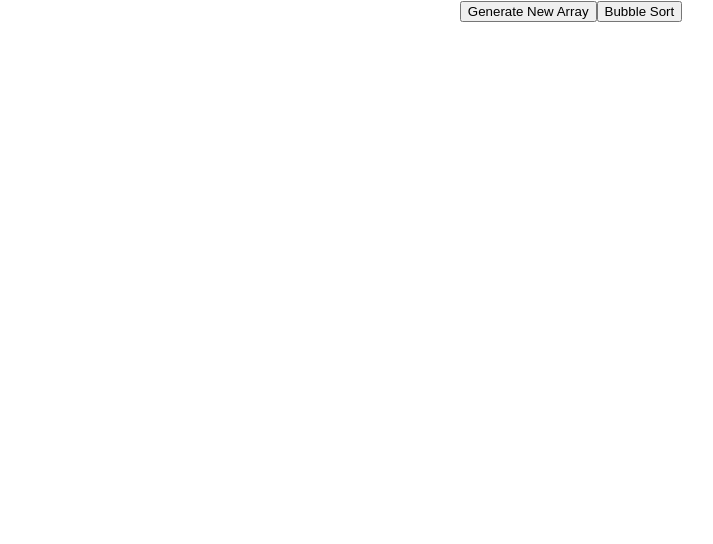
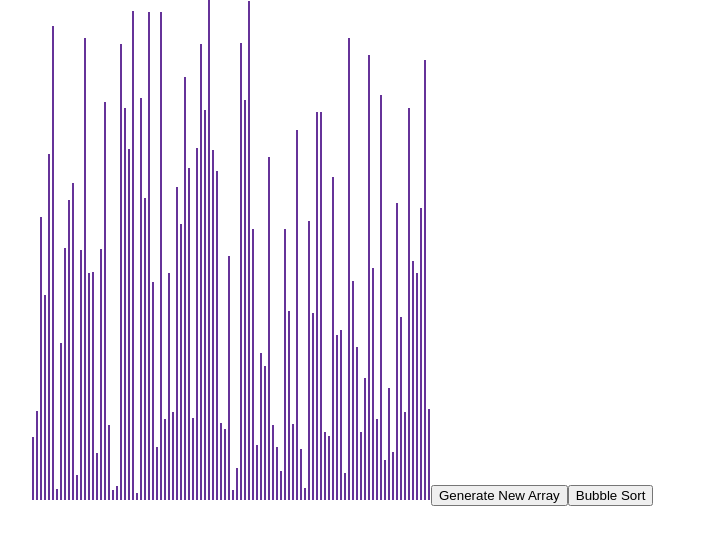
Before and after one commit to martinaa23/Sorting-Visualizer, a React (Create React App) app: page / in a window 1280 px wide. Shown: the top 544 px of the page, without its empty margins (69-782 px from the left). Built offline with nearby package versions, Linux system fonts and the light colour scheme.

Commit message:
Implemented bubble sort, added css to bubble sort

```diff
--- a/src/SortingVisualizer/SortingVisualizer.css
+++ b/src/SortingVisualizer/SortingVisualizer.css
@@ -0,0 +1,11 @@
+.array-containter{
+    position: absolute;
+    left: 100px;
+}
+.array-bar{
+    transition: height 0.3s ease;
+    width: 2px;
+    background-color: rebeccapurple;
+    display: inline-block;
+    margin: 0 1px;
+}
--- a/src/SortingVisualizer/SortingVisualizer.jsx
+++ b/src/SortingVisualizer/SortingVisualizer.jsx
@@ -1,11 +1,12 @@
 import React, { Component } from "react";
+import './SortingVisualizer.css';
 
 class SortingVisualizer extends Component {
     constructor(props){
         super(props);
         this.state = {
             // Array to be sorted
-            array: []
+            array: [],
         };
     }
 
@@ -25,30 +26,42 @@ class SortingVisualizer extends Component {
         this.setState({array})
     }
 
-    bubbleSort(){
+    bubbleSort(array){
         // Implement bublesorting algorithm
+        let arrayLength = array.length;
+        for(let i = 0; i < arrayLength - 1; i++){
+            let swapped = false;
+            for(let j = 0; j < arrayLength - i - 1; j++){
+                if(array[j] > array[j + 1]){
+                    [array[j], array[j + 1]] = [array[j + 1], array[j]];
+                    swapped = true;
+                }
+            }
+            if(swapped == false){
+                break;
+            }
+        }
+        this.setState({array})
     }
 
     render(){
         const { array } = this.state;
 
         return (
-            <div className="sorting-visualizer">
+            <div className="array-containter">
                 {array.map((value, idx) => (
                 <div
                     className="array-bar"
                     key={idx}
-                    style={{height: '${value}px'}}
-                ></div>
+                    style={{height: `${value}px`}}
+                    ></div>
                 ))}
                 <button onClick={() => this.resetArray()}>Generate New Array</button>
-                <button onClick={() => this.bubbleSort()}>Bubble Sort</button>
+                <button onClick={() => this.bubbleSort(array)}>Bubble Sort</button>
                 {/*Add more sorting algorithms*/}
             </div>
         );
     }
-
-
 }
 
 // Helper function to generate random integers within a range
```
